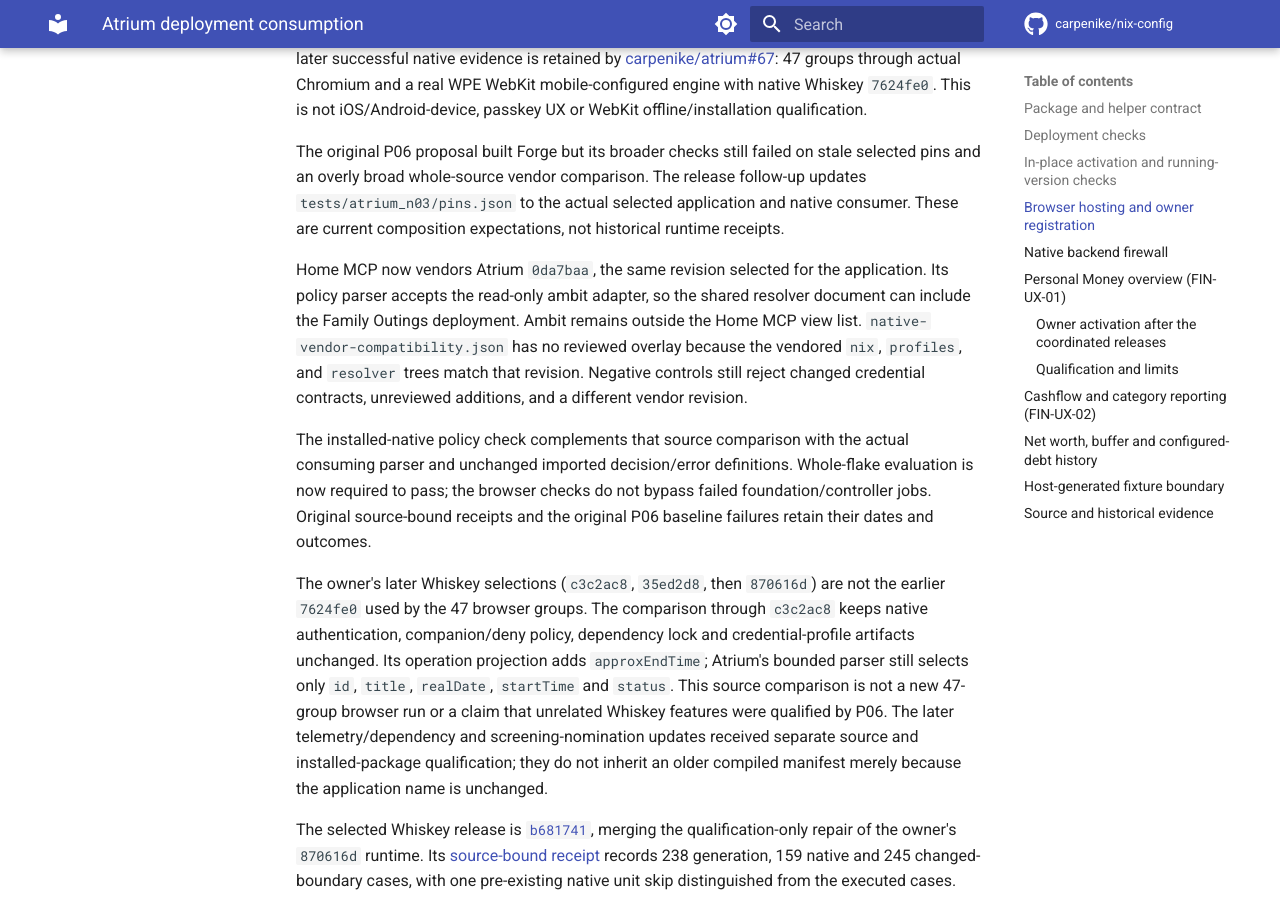
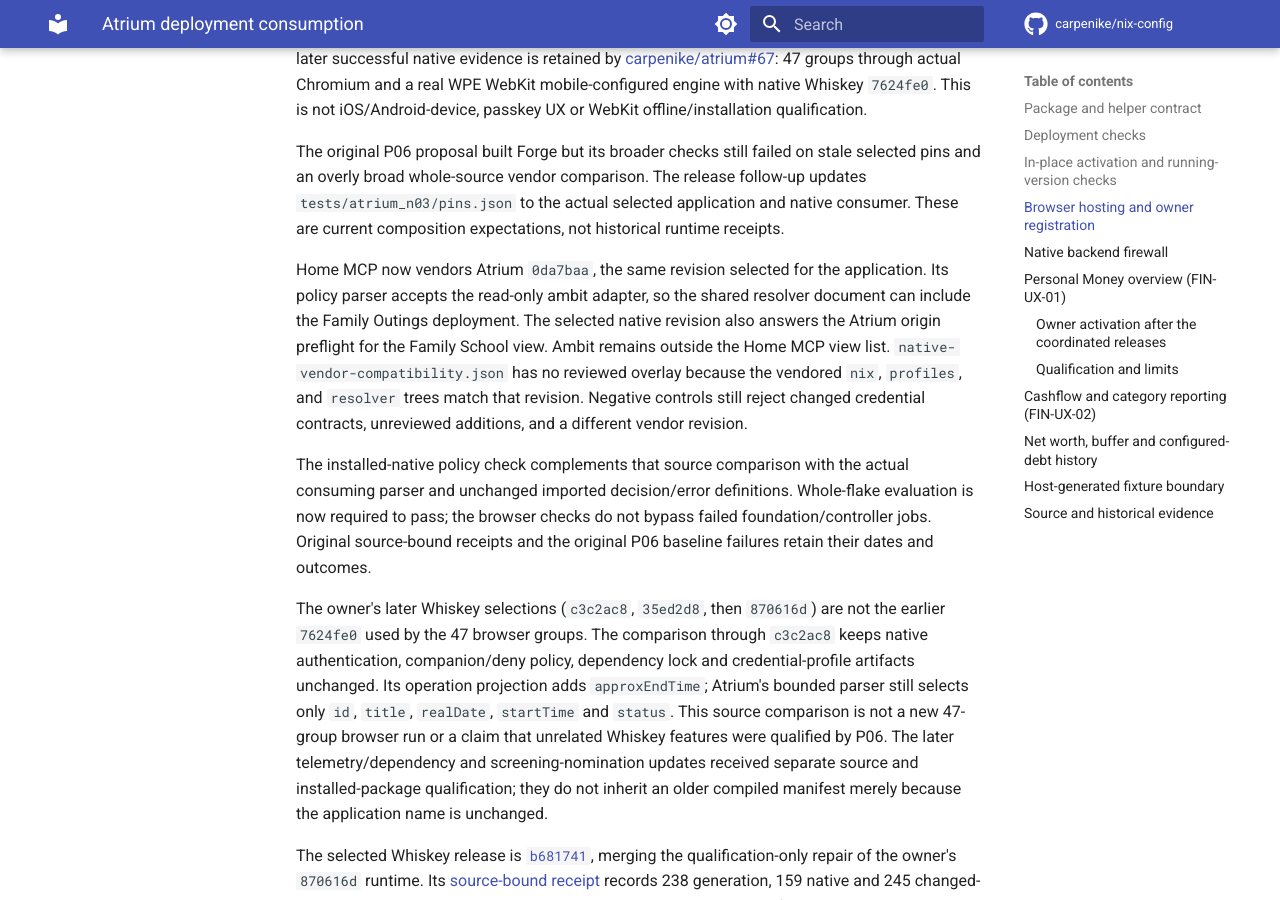
Before and after one commit to carpenike/nix-config, an MkDocs documentation site: the page built from docs/services/atrium-deployment.md, in a window 1280 px wide and 900 px high, scrolled down 4531 px. Built offline with MkDocs 1.6.1 and Material for MkDocs 9.7.7, drawn with Linux system fonts in a browser that asks for light colours; comment, search, counter and statistics services are not loaded.

Commit message:
chore(atrium): select the Home MCP revision that answers the Family School preflight
The browser was dropped before the published sync was read.

Co-authored-by: Cursor <cursoragent@cursor.com>

```diff
--- a/docs/services/atrium-deployment.md
+++ b/docs/services/atrium-deployment.md
@@ -192,8 +192,9 @@ not historical runtime receipts.
 
 Home MCP now vendors Atrium `0da7baa`, the same revision selected for the
 application. Its policy parser accepts the read-only ambit adapter, so the
-shared resolver document can include the Family Outings deployment. Ambit
-remains outside the Home MCP view list. `native-vendor-compatibility.json`
+shared resolver document can include the Family Outings deployment. The
+selected native revision also answers the Atrium origin preflight for the
+Family School view. Ambit remains outside the Home MCP view list. `native-vendor-compatibility.json`
 has no reviewed overlay because the vendored `nix`, `profiles`, and `resolver`
 trees match that revision. Negative controls still reject changed credential
 contracts, unreviewed additions, and a different vendor revision.
```
Also changed, not shown: 4 other files.
